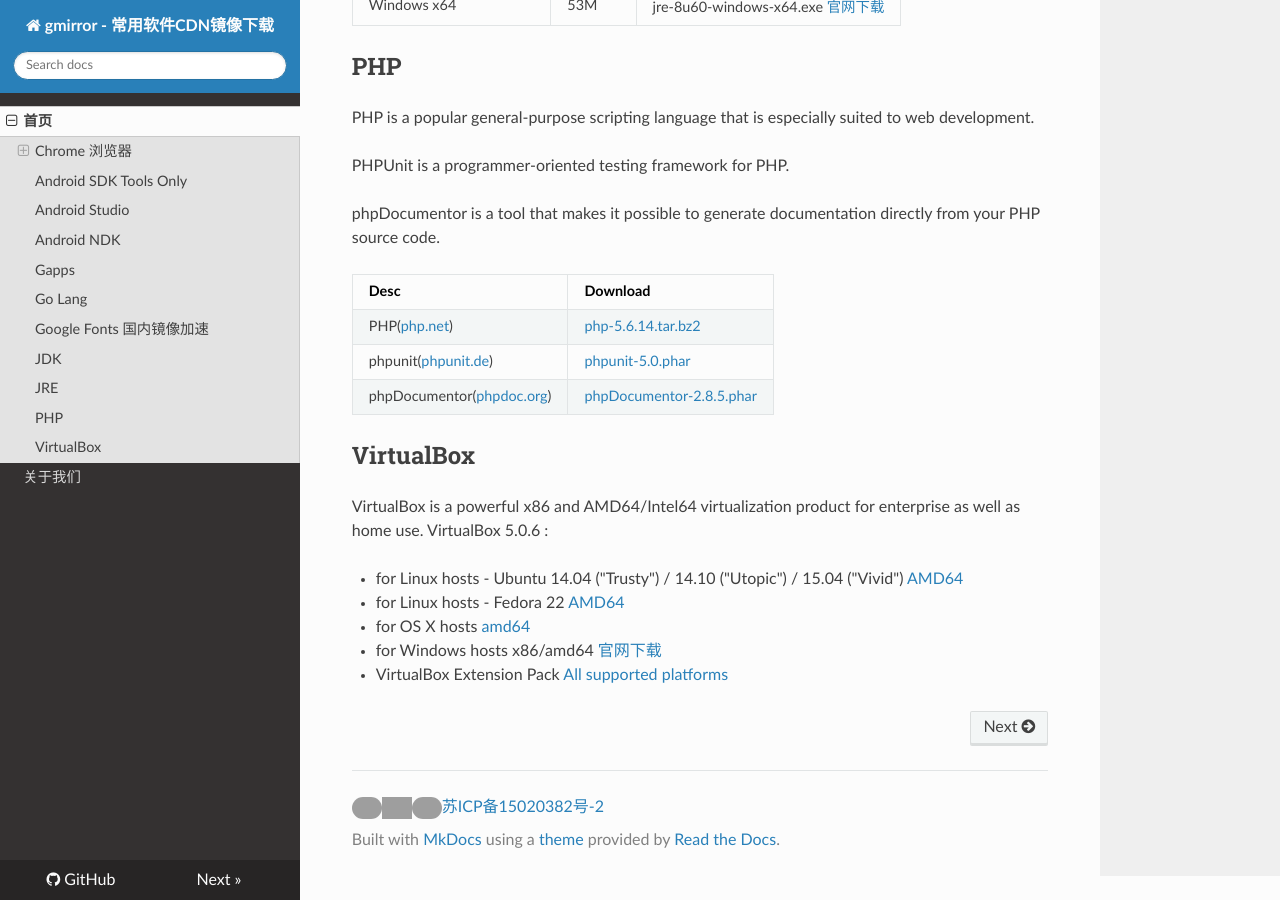
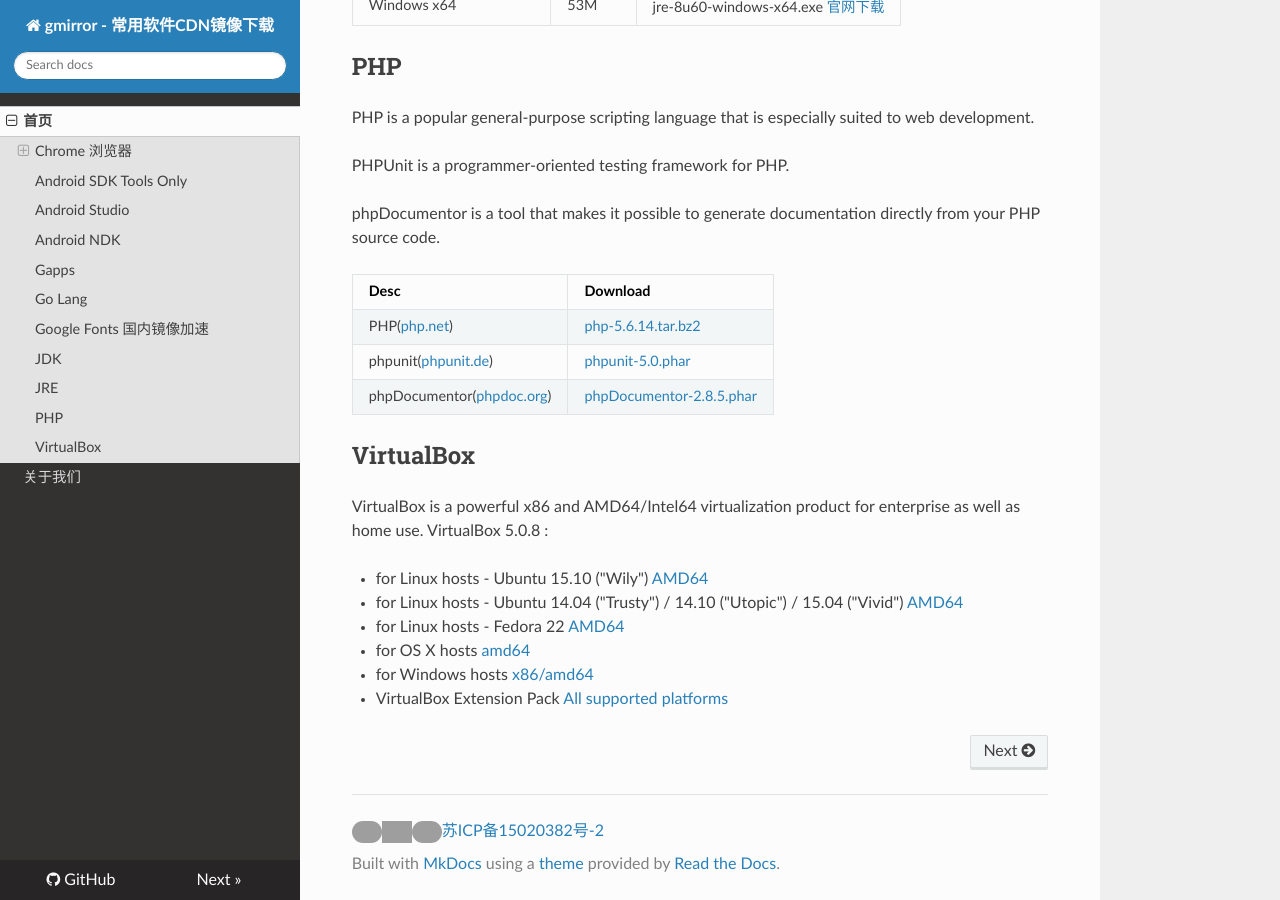
Before and after one commit to sinkcup/gmirror-portal, an MkDocs documentation site: the page built from docs/index.md, in a window 1280 px wide and 900 px high, scrolled down 3458 px. Built offline with MkDocs 1.6.1, drawn with Linux system fonts in a browser that asks for light colours; nearby versions of some CDN libraries; old or Windows-style settings are respelled for this version of MkDocs; grey boxes are pictures that could not be loaded.

Commit message:
update virtualbox to 5.0.8

```diff
--- a/docs/index.md
+++ b/docs/index.md
@@ -128,13 +128,14 @@ phpDocumentor\([phpdoc.org](http://phpdoc.org/)\) | [phpDocumentor-2.8.5.phar](h
 
 ## VirtualBox
 
-VirtualBox is a powerful x86 and AMD64/Intel64 virtualization product for enterprise as well as home use. VirtualBox 5.0.6 :
+VirtualBox is a powerful x86 and AMD64/Intel64 virtualization product for enterprise as well as home use. VirtualBox 5.0.8 :
 
- * for Linux hosts - Ubuntu 14.04 ("Trusty") / 14.10 ("Utopic") / 15.04 ("Vivid") [AMD64](http://dl.gmirror.org/virtualbox/virtualbox-5.0\_5.0.6-103037~Ubuntu~trusty\_amd64.deb)
- * for Linux hosts - Fedora 22 [AMD64](http://dl.gmirror.org/virtualbox/VirtualBox-5.0-5.0.6_103037_fedora22-1.x86_64.rpm)
- * for OS X hosts [amd64](http://dl.gmirror.org/virtualbox/VirtualBox-5.0.6-103037-OSX.dmg)
- * for Windows hosts x86/amd64 [官网下载](http://download.virtualbox.org/virtualbox/5.0.6/VirtualBox-5.0.6-102096-Win.exe)
- * VirtualBox Extension Pack  [All supported platforms](http://dl.gmirror.org/virtualbox/Oracle_VM_VirtualBox_Extension_Pack-5.0.6-103037.vbox-extpack)
+ * for Linux hosts - Ubuntu 15.10 ("Wily") [AMD64](http://dl.gmirror.org/virtualbox/virtualbox-5.0_5.0.8-103449~Ubuntu~wily_amd64.deb)
+ * for Linux hosts - Ubuntu 14.04 ("Trusty") / 14.10 ("Utopic") / 15.04 ("Vivid") [AMD64](http://dl.gmirror.org/virtualbox/virtualbox-5.0_5.0.8-103449~Ubuntu~trusty_amd64.deb)
+ * for Linux hosts - Fedora 22 [AMD64](http://dl.gmirror.org/virtualbox/VirtualBox-5.0-5.0.8_103449_fedora22-1.x86_64.rpm)
+ * for OS X hosts [amd64](http://dl.gmirror.org/virtualbox/VirtualBox-5.0.8-103449-OSX.dmg)
+ * for Windows hosts [x86/amd64](http://dl.gmirror.org/virtualbox/VirtualBox-5.0.8-103449-Win.exe)
+ * VirtualBox Extension Pack  [All supported platforms](http://dl.gmirror.org/virtualbox/Oracle_VM_VirtualBox_Extension_Pack-5.0.8-103449.vbox-extpack)
 
 <!-- UY BEGIN -->
 <div id="uyan_frame"></div>
```
